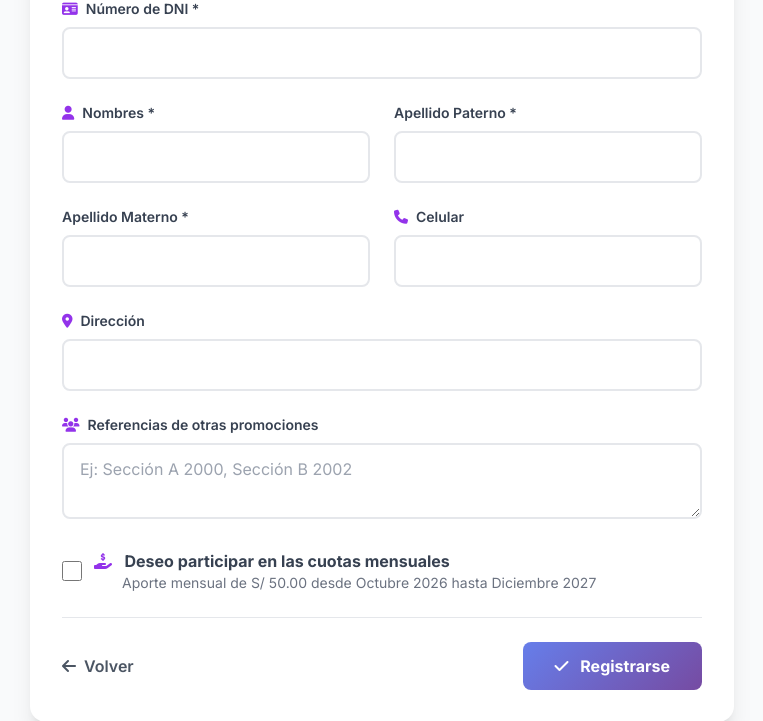
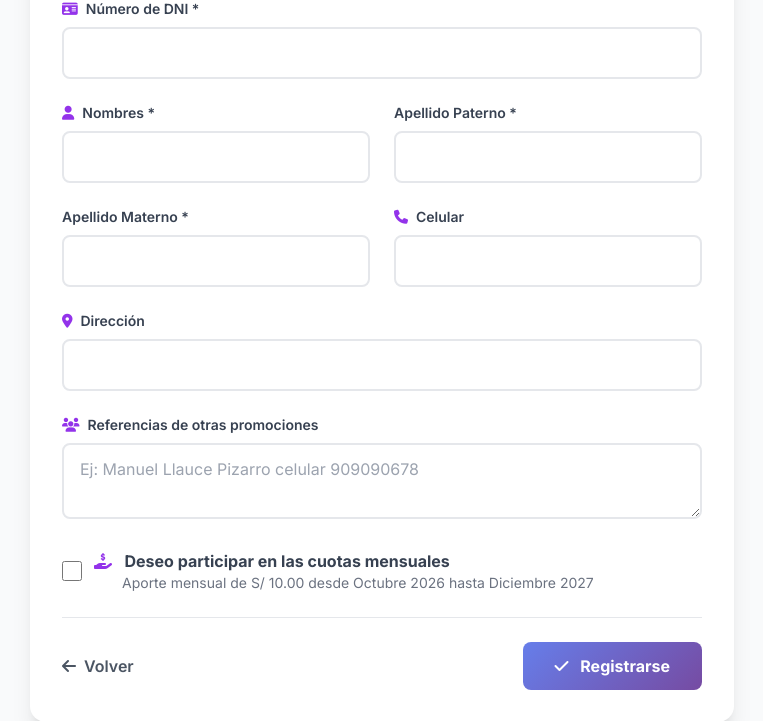
Before and after one commit to ingenioalex/VentaPOS, a Laravel app: page /seccionk/registro in a window 1280 px wide. Shown: the part 341-1062 px from the top of the page, without its empty margins (258-1021 px from the left). Run offline with Laravel 12, Linux system fonts and the light colour scheme; some libraries are stand-ins or nearby versions.

Commit message:
Actualizar ejemplo de referencias y aporte de S/ 10 en el registro
El campo de referencias muestra a Manuel Llauce Pizarro y el texto de cuotas indica S/ 10.00.

Co-authored-by: Yuri Alexander Vargas Lazo <ingeniovargas@gmail.com>

```diff
--- a/resources/views/seccionk/registro.blade.php
+++ b/resources/views/seccionk/registro.blade.php
@@ -133,7 +133,7 @@
                         name="referencias"
                         id="referencias"
                         rows="2"
-                        placeholder="Ej: Sección A 2000, Sección B 2002"
+                        placeholder="Ej: Manuel Llauce Pizarro celular 909090678"
                         class="w-full px-4 py-3 border-2 border-gray-200 rounded-lg focus:border-purple-500 focus:ring focus:ring-purple-200 transition @error('referencias') border-red-500 @enderror"
                     >{{ old('referencias') }}</textarea>
                     @error('referencias')
@@ -155,7 +155,7 @@
                             <i class="fas fa-hand-holding-usd text-purple-600 mr-2"></i>
                             <strong>Deseo participar en las cuotas mensuales</strong>
                             <span class="block text-sm text-gray-500 ml-7">
-                                Aporte mensual de S/ 50.00 desde Octubre 2026 hasta Diciembre 2027
+                                Aporte mensual de S/ 10.00 desde Octubre 2026 hasta Diciembre 2027
                             </span>
                         </span>
                     </label>
```
